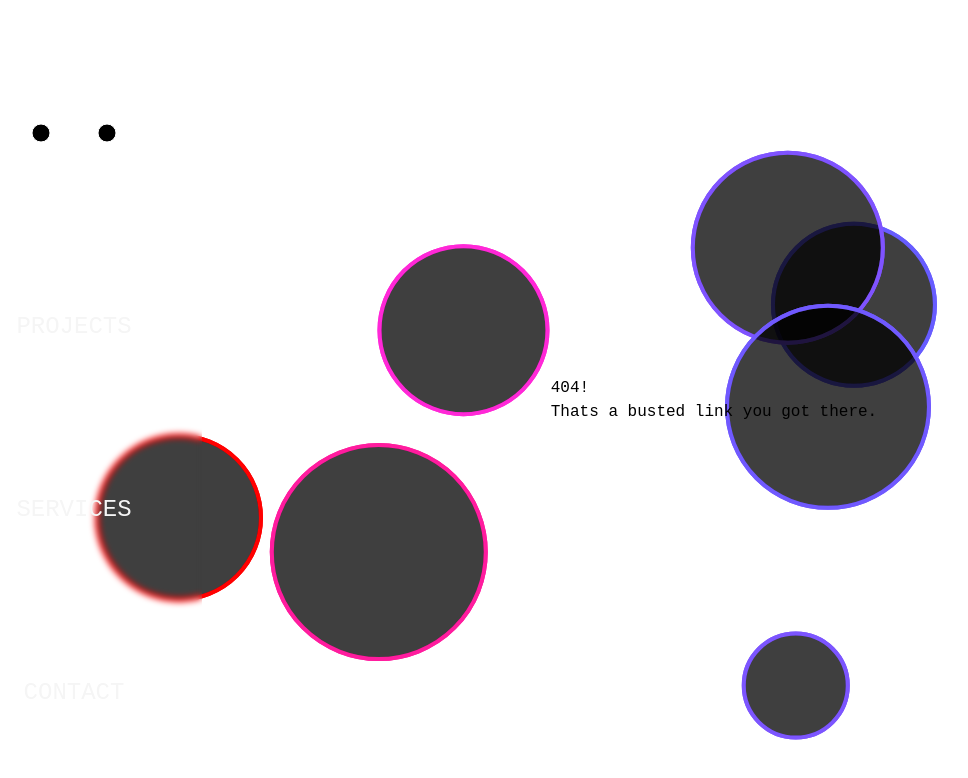
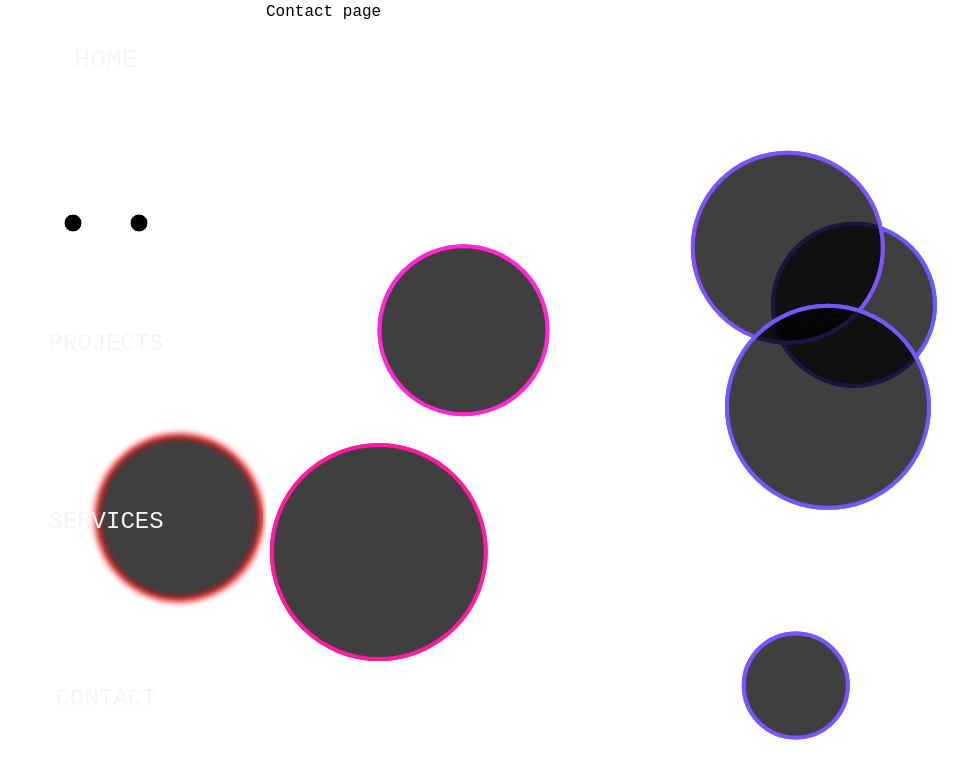
Before and after one commit to szabbbbu/ResumeWebsite, a Next.js app: page /contact in a window 1280 px wide. Before the commit this address had no page. Shown: the top 778 px of the page, without its empty margins (54-1022 px from the left). Built offline with nearby package versions, Linux system fonts and the light colour scheme.

Commit message:
added rest of planned pages

```diff
--- /dev/null
+++ b/src/app/contact/page.tsx
@@ -0,0 +1,8 @@
+
+export default function ContactPage() {
+    return (
+        <div>
+            Contact page
+        </div>
+    );
+}
--- /dev/null
+++ b/src/app/services/page.tsx
@@ -0,0 +1,8 @@
+
+export default function ServicesPage() {
+    return (
+        <div>
+            Services page
+        </div>
+    );
+}
--- a/src/components/Header.tsx
+++ b/src/components/Header.tsx
@@ -9,16 +9,26 @@ export default function Header() {
             <nav
             className="flex flex-col justify-center w-[25vw] h-[100vh] bg-rgba"
             >
+
+
+            <ul className="grid grid-cols-1 grid-rows-auto gap-4 w-full h-full z-10 text-bittersweet text-2xl uppercase"
+            >
+
+                <CustomLink to="/">
+                    <li
+                    className="h-full py-11 w-full flex items-center justify-center hover:transform hover:scale-110 transition"
+                    >
+                        Home
+                    </li>
+                </CustomLink>
+
                 <div
-                className="h-[50vh] w-full flex items-center justify-center"
+                className="w-full flex items-center justify-center"
                 >
                     <EyeBall />
                     <EyeBall />
                 </div>
 
-
-            <ul className="grid grid-cols-1 grid-rows-auto gap-4 w-full h-full z-10 text-bittersweet text-2xl uppercase"
-            >
                 <CustomLink to="/projects">
                     <li
                     className="h-full py-11 w-full flex items-center justify-center hover:transform hover:scale-110 transition"
@@ -31,8 +41,7 @@ export default function Header() {
                     <li
                     className="h-fit py-11 w-full flex items-center justify-center hover:transform hover:scale-110 transition"
                     >
-                            <p
-                            >
+                        <p>
                             Services
                         </p>
 
@@ -45,8 +54,6 @@ export default function Header() {
                         Contact
                     </li>
                 </CustomLink>
-
-
             </ul>
             </nav>
         </>
```
Lines whose indentation alone changed are shown as unchanged.
